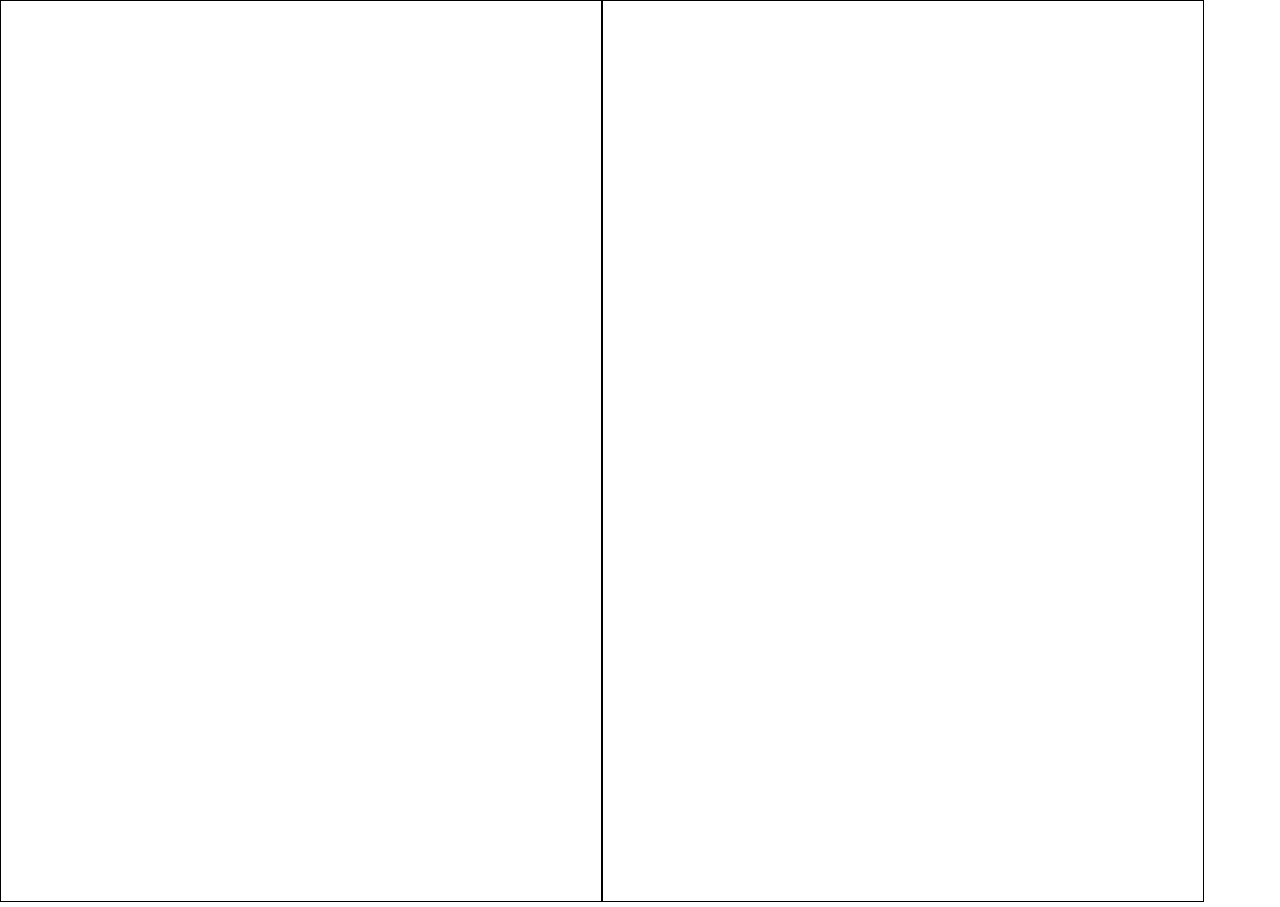
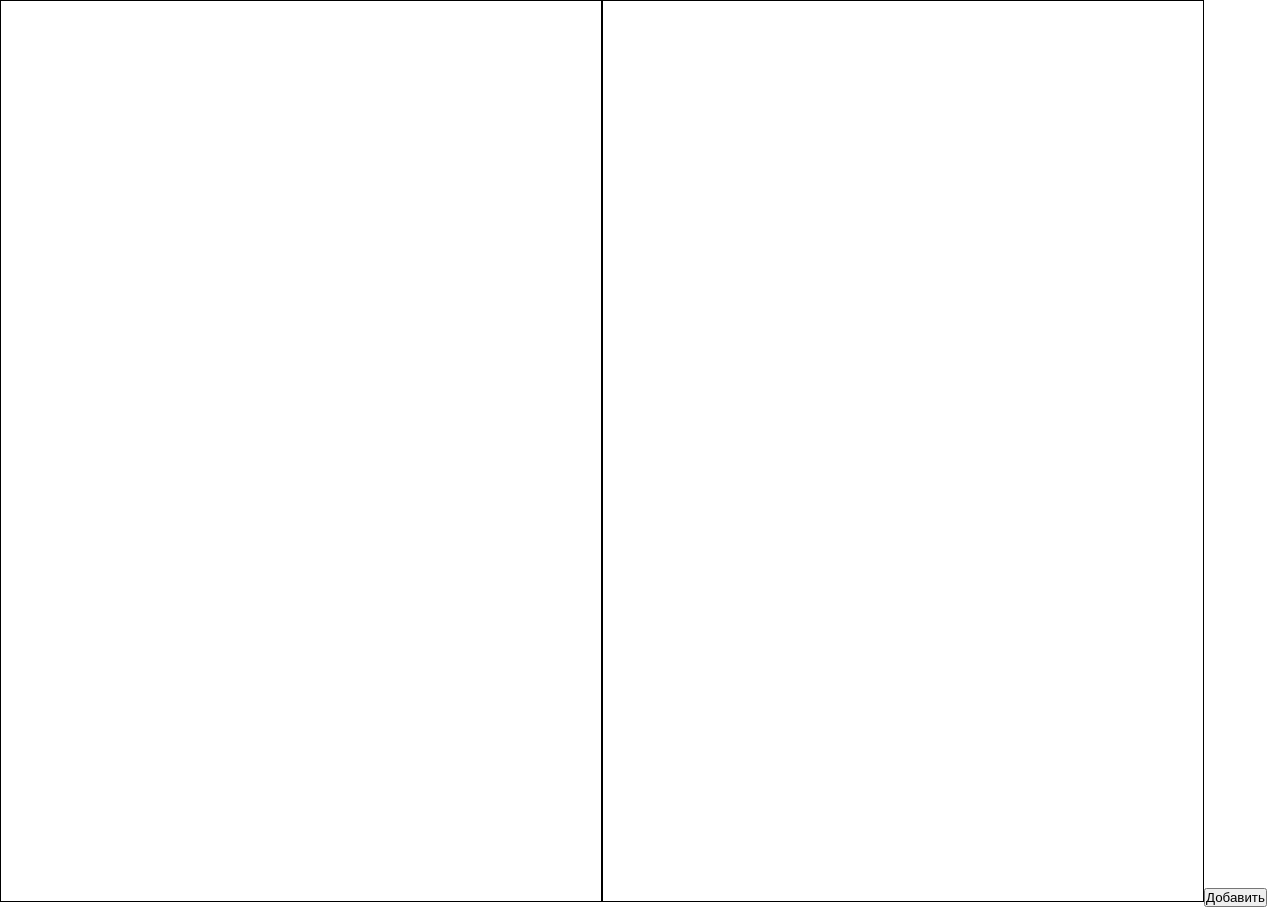
Before and after one commit to tonysmaryn/react-canvas, a React (Create React App) app: page / in a window 1280 px wide. Built offline with nearby package versions, Linux system fonts and the light colour scheme.

Commit message:
add insert button

```diff
--- a/src/App.js
+++ b/src/App.js
@@ -12,7 +12,7 @@ function App() {
   return (
     <>
       <DrawingCanvas addScreen={addScreen} images={images} />
-      <RepeatCanvas />
+      <RepeatCanvas images={images} />
     </>
   );
 }
--- a/src/components/RepeatCanvas/RepeatCanvas.jsx
+++ b/src/components/RepeatCanvas/RepeatCanvas.jsx
@@ -1,10 +1,21 @@
 import React, { useRef } from 'react';
 
-const RepeatCanvas = () => {
+const RepeatCanvas = ({ images }) => {
   const canvasRef = useRef(null);
+  let currentImage = 0;
+
+  const insertHandler = () => {
+    currentImage++;
+    const context = canvasRef.current.getContext('2d');
+    const img = new Image();
+    img.src = images[currentImage];
+    img.onload = () => context.drawImage(img, 0, 0);
+  };
+
   return (
     <>
       <canvas width="600" height="900" ref={canvasRef} />
+      <button onClick={() => insertHandler()}>Добавить</button>
     </>
   );
 };
```
